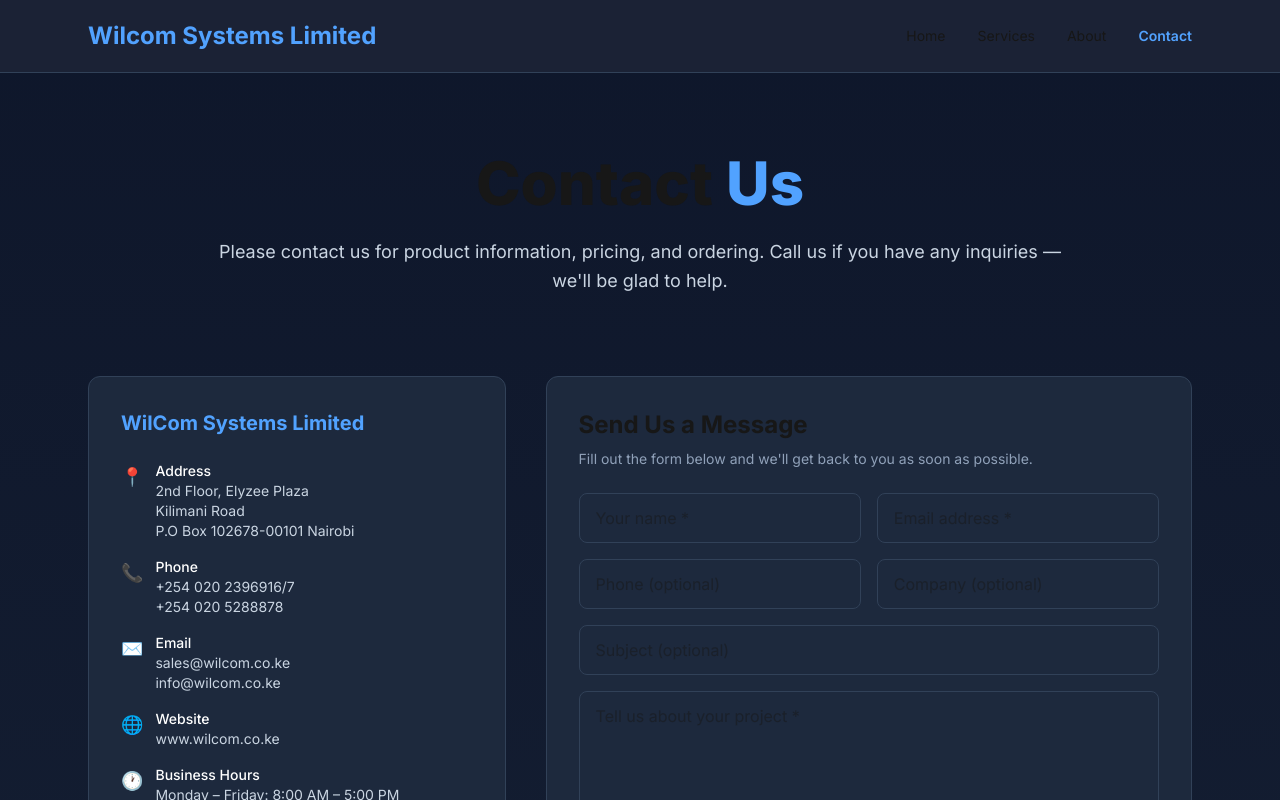
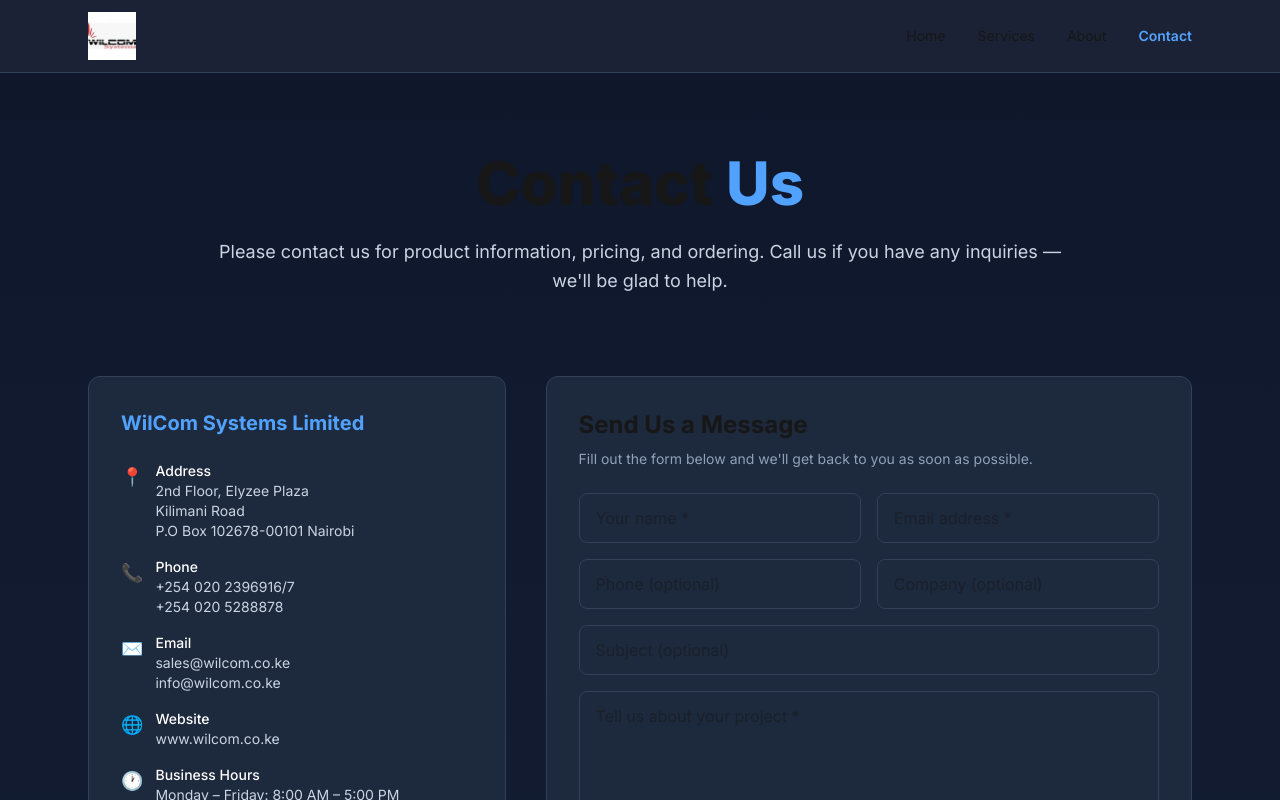
Before and after one commit to nigel-yegon/wilcom-web, a Next.js app: page /contact in a window 1280 px wide. Shown: the top 800 px of the page. Built offline with nearby package versions, Linux system fonts and the light colour scheme.

Commit message:
feat: add contact

```diff
--- a/app/components/navbar.tsx
+++ b/app/components/navbar.tsx
@@ -1,6 +1,7 @@
 "use client";
 
 import Link from "next/link";
+import Image from "next/image";
 import { usePathname } from "next/navigation";
 import { useState } from "react";
 
@@ -17,13 +18,22 @@
 
   return (
     <nav className="border-b border-slate-700 bg-slate-900/95 backdrop-blur sticky top-0 z-50">
-      <div className="max-w-6xl mx-auto flex items-center justify-between px-6 py-5">
+      <div className="max-w-6xl mx-auto flex items-center justify-between px-6 py-3">
+        {/* Logo */}
         <Link
           href="/"
-          className="text-xl md:text-2xl font-bold text-blue-400"
+          className="flex items-center gap-3"
           onClick={() => setOpen(false)}
+          aria-label="Wilcom Systems Limited — Home"
         >
-          Wilcom Systems Limited
+          <Image
+            src="/wilcom-logo.jpg"
+            alt="Wilcom Systems Limited"
+            width={240}
+            height={100}
+            priority
+            className="h-10 md:h-12 w-auto object-contain"
+          />
         </Link>
 
         {/* Desktop */}
--- a/app/layout.tsx
+++ b/app/layout.tsx
@@ -16,10 +16,14 @@
   children,
 }: Readonly<{ children: React.ReactNode }>) {
   return (
-    <html lang="en">
-      <Navbar />
-      <body className={inter.className} suppressHydrationWarning>{children}</body>
-      <Footer />
+   <html lang="en">
+      <body
+        className={`${inter.className} bg-slate-900 text-white min-h-screen flex flex-col`}
+      >
+        <Navbar />
+        <div className="flex-1">{children}</div>
+        <Footer />
+      </body>
     </html>
   );
 }
```
